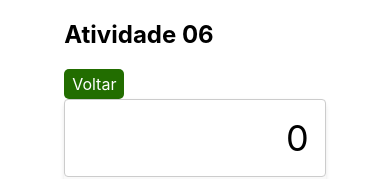
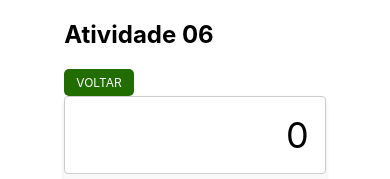
Before and after one commit to prinoriko/Projeto-React, a React (Create React App) app: page /atv06 in a window 390 px wide. Shown: the top 179 px of the page. Built offline with nearby package versions, Linux system fonts and the light colour scheme.

Commit message:
Update Home.css

```diff
--- a/src/Home.css
+++ b/src/Home.css
@@ -8,6 +8,8 @@
 h1 {
   font-size: 36px;
   text-align: center;
+  margin-bottom: 30px;
+  color: #333;
 }
 
 nav ul {
@@ -27,22 +29,45 @@
   background-color: #cd00e8;
   color: #ffffff;
   text-decoration: none;
+  text-align: center;
   transition: background-color 0.3s ease;
-    text-align: center;
 }
 
 nav a:hover {
-    background-color: #cd00e8;
+  background-color: #b200cf;
 }
 
 .voltar {
-    display: block;
-    padding: 5px;
+  display: inline-block;
+  padding: 8px 16px;
   border-radius: 5px;
   background-color: #226d00;
   color: #ffffff;
   text-decoration: none;
+  text-align: center;
   transition: background-color 0.3s ease;
-    text-align: center;
-    max-width: 50px;
+  max-width: 100px;
+  text-transform: uppercase;
 }
+
+.voltar:hover {
+  background-color: #1f5d00;
+}
+
+/* Responsive styles */
+@media (max-width: 600px) {
+  h1 {
+    font-size: 24px;
+  }
+
+  nav a {
+    padding: 8px;
+    font-size: 14px;
+  }
+
+  .voltar {
+    padding: 6px 12px;
+    font-size: 12px;
+    max-width: 80px;
+  }
+}
```
Lines whose indentation alone changed are shown as unchanged.
